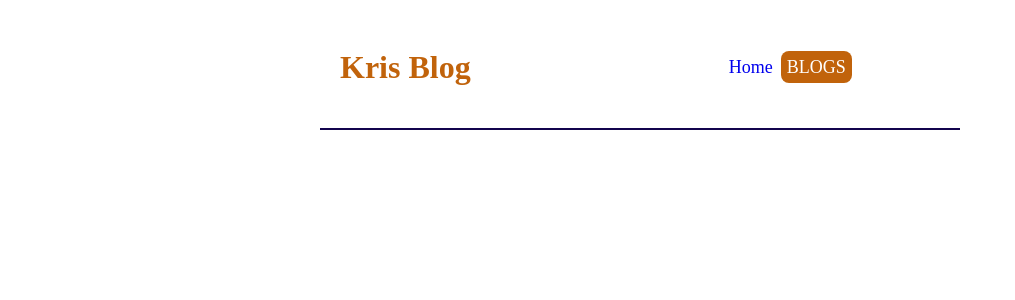
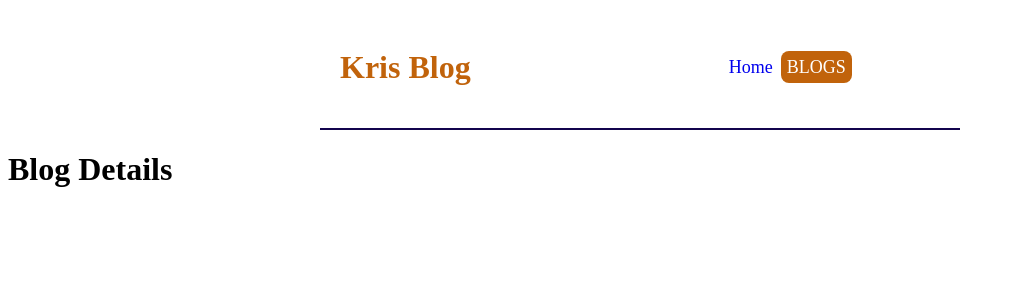
Before and after one commit to ernestkris6/web, a React (Create React App) app: page /blogs/1 in a window 1280 px wide. Before the commit this address had no page. Shown: the top 300 px of the page, without its empty margins (0-1015 px from the left). Built offline with nearby package versions, Linux system fonts and the light colour scheme.

Commit message:
blog details route

```diff
--- a/src/App.js
+++ b/src/App.js
@@ -4,7 +4,7 @@ import Navbar from './Component/Navbar';
 import { BrowserRouter, Routes, Route } from 'react-router-dom';
 import Home from './Pages/Home';
 import Create from './Pages/Create';
-import Blog from './Blog';
+import BlogDetails from './Pages/BlogDetails';
 
 const App =() => {
   return (
@@ -14,7 +14,7 @@ const App =() => {
         <Routes>
           <Route exact path="/" element={<Home />}>Home</Route>
           <Route path='/create' element={<Create />}></Route>
-          <Route path='/blog' element={<Blog />}></Route>
+          <Route path='/blogs/:id' element={<BlogDetails />}></Route>
         </Routes>
         </BrowserRouter>
     </div>
--- a/src/Pages/BlogDetails.js
+++ b/src/Pages/BlogDetails.js
@@ -1,6 +1,6 @@
 const BlogDetails = () => {
     return (
-        <div>
+        <div className="blog-details">
             <h1>Blog Details</h1>
         </div>
      );
```
